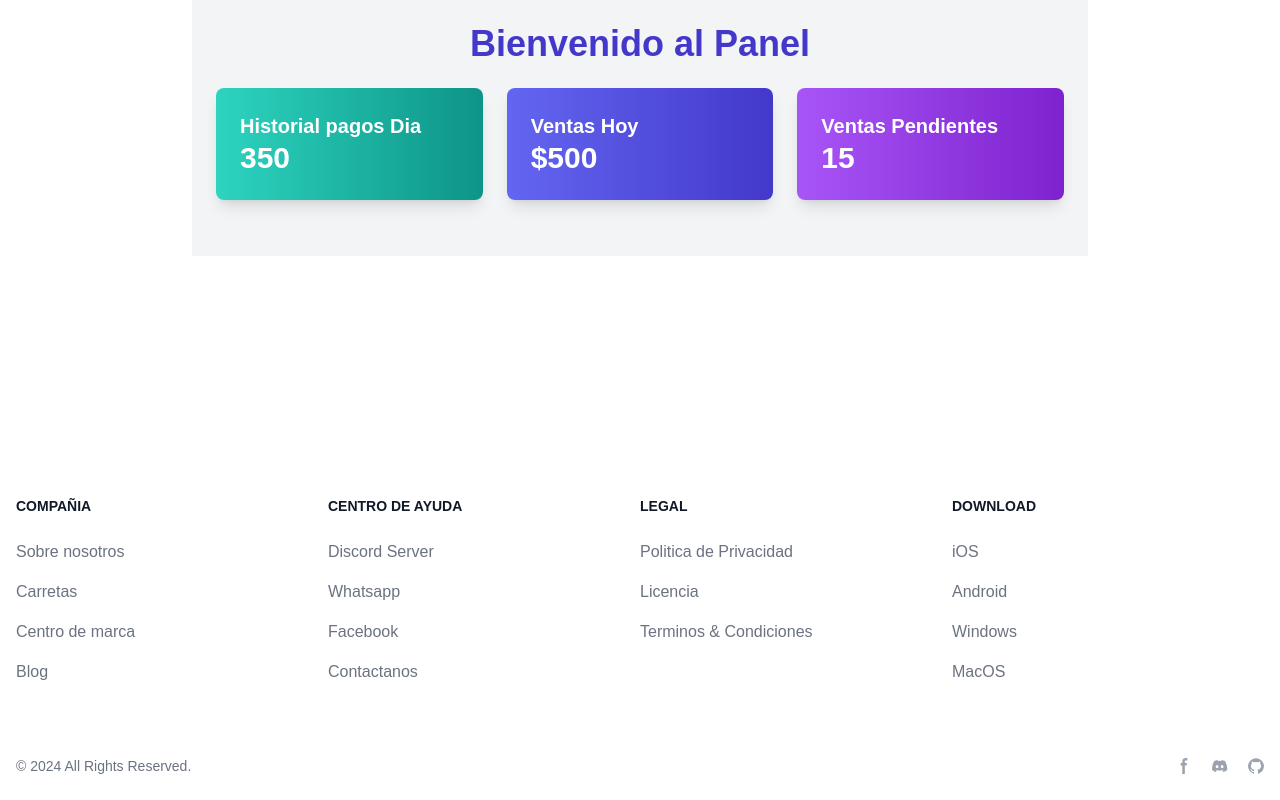
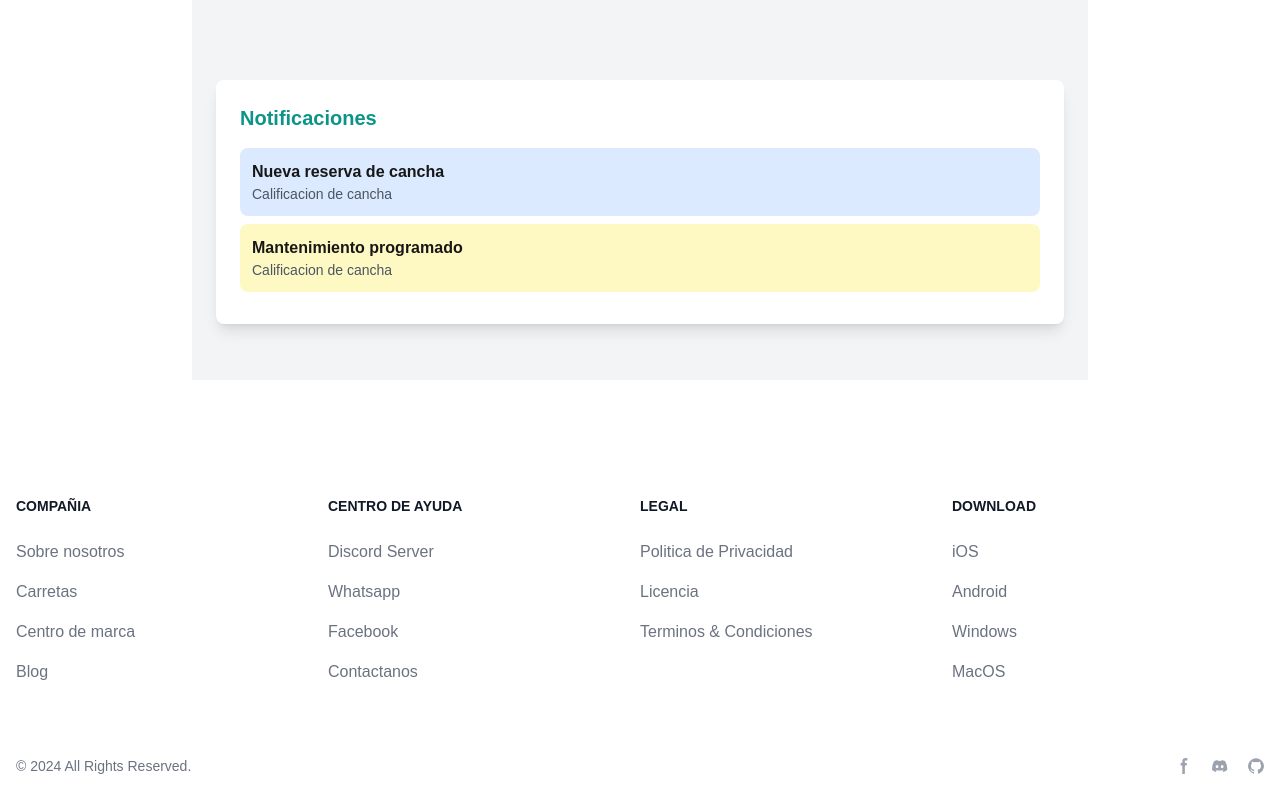
Before and after one commit to Active04-star/Frontend, a Next.js app: page /Notificaciones in a window 1280 px wide. Built offline with nearby package versions, Linux system fonts and the light colour scheme.

Commit message:
modified panel and notifications

```diff
--- a/src/app/Notificaciones/page.tsx
+++ b/src/app/Notificaciones/page.tsx
@@ -1,8 +1,8 @@
-import PanelView from "@/views/Panel/PanelView";
+import NotificacionesView from "@/views/Notificaciones/NotificacionesView";
 import React from "react";
 
 const NotificacionesPage: React.FC = () => {
-  return <PanelView />;
+  return <NotificacionesView />;
 };
 
 export default NotificacionesPage;
--- a/src/app/manager/page.tsx
+++ b/src/app/manager/page.tsx
@@ -12,7 +12,7 @@ import PremiumCard from "@/views/PremiumCard/PremiumCard";
 
 const ManagerPage = () => {
   // Estado para manejar la vista actual
-  const [currentView, setCurrentView] = useState<string>("");
+  const [currentView, setCurrentView] = useState<string>("panel");
 
   // Estado para manejar el ancho del sidebar
   const [sidebarWidth, setSidebarWidth] = useState<number>(250); // Ancho inicial en píxeles
--- a/src/app/panel/page.tsx
+++ b/src/app/panel/page.tsx
@@ -1,8 +1,8 @@
-import NotificacionesView from "@/views/Notificaciones/NotificacionesView";
+import PanelView from "@/views/Panel/PanelView";
 import React from "react";
 
 const PanelPage: React.FC = () => {
-  return <NotificacionesView />;
+  return <PanelView />;
 };
 
 export default PanelPage;
--- a/src/views/Notificaciones/NotificacionesView.tsx
+++ b/src/views/Notificaciones/NotificacionesView.tsx
@@ -3,23 +3,7 @@ import React from "react";
 
 const NotificacionesView: React.FC = () => {
   return (
-    <div className="max-w-4xl mx-auto p-6 bg-gray-100">
-      {/* Título del panel */}
-      <h1 className="text-4xl font-semibold text-center text-indigo-700 mb-6">
-        Bienvenido al Panel
-      </h1>
-
-      <div className="grid grid-cols-3 gap-6 mb-8">
-        <div className="bg-gradient-to-r from-indigo-500 to-indigo-700 p-6 shadow-lg rounded-lg">
-          <h2 className="text-xl font-semibold text-white">Ventas Hoy</h2>
-          <p className="text-3xl font-bold text-white">$500</p>
-        </div>
-        <div className="bg-gradient-to-r from-purple-500 to-purple-700 p-6 shadow-lg rounded-lg">
-          <h2 className="text-xl font-semibold text-white">Pedidos Pendientes</h2>
-          <p className="text-3xl font-bold text-white">15</p>
-        </div>
-      </div>
-
+    <div className="max-w-4xl mx-auto p-6 pt-20 bg-gray-100">
       {/* Notificaciones */}
       <div className="bg-white p-6 shadow-lg rounded-lg mb-8">
         <h2 className="text-xl font-semibold text-teal-600 mb-4">Notificaciones</h2>
--- a/src/views/Panel/PanelView.tsx
+++ b/src/views/Panel/PanelView.tsx
@@ -3,27 +3,11 @@ import React from "react";
 
 const PanelView: React.FC = () => {
   return (
-    <div className="max-w-4xl mx-auto p-6 bg-gray-100">
+    <div className="max-w-4xl mx-auto p-6 pt-20 bg-gray-100">
       {/* Título del panel */}
       <h1 className="text-4xl font-semibold text-center text-indigo-700 mb-6">
         Bienvenido al Panel
       </h1>
-
-      {/* Resumen de métricas */}
-      <div className="grid grid-cols-3 gap-6 mb-8">
-        <div className="bg-gradient-to-r from-teal-400 to-teal-600 p-6 shadow-lg rounded-lg">
-          <h2 className="text-xl font-semibold text-white">Historial pagos Dia</h2>
-          <p className="text-3xl font-bold text-white">350</p>
-        </div>
-        <div className="bg-gradient-to-r from-indigo-500 to-indigo-700 p-6 shadow-lg rounded-lg">
-          <h2 className="text-xl font-semibold text-white">Ventas Hoy</h2>
-          <p className="text-3xl font-bold text-white">$500</p>
-        </div>
-        <div className="bg-gradient-to-r from-purple-500 to-purple-700 p-6 shadow-lg rounded-lg">
-          <h2 className="text-xl font-semibold text-white">Ventas Pendientes</h2>
-          <p className="text-3xl font-bold text-white">15</p>
-        </div>
-      </div>
     </div>
   );
 };
```
